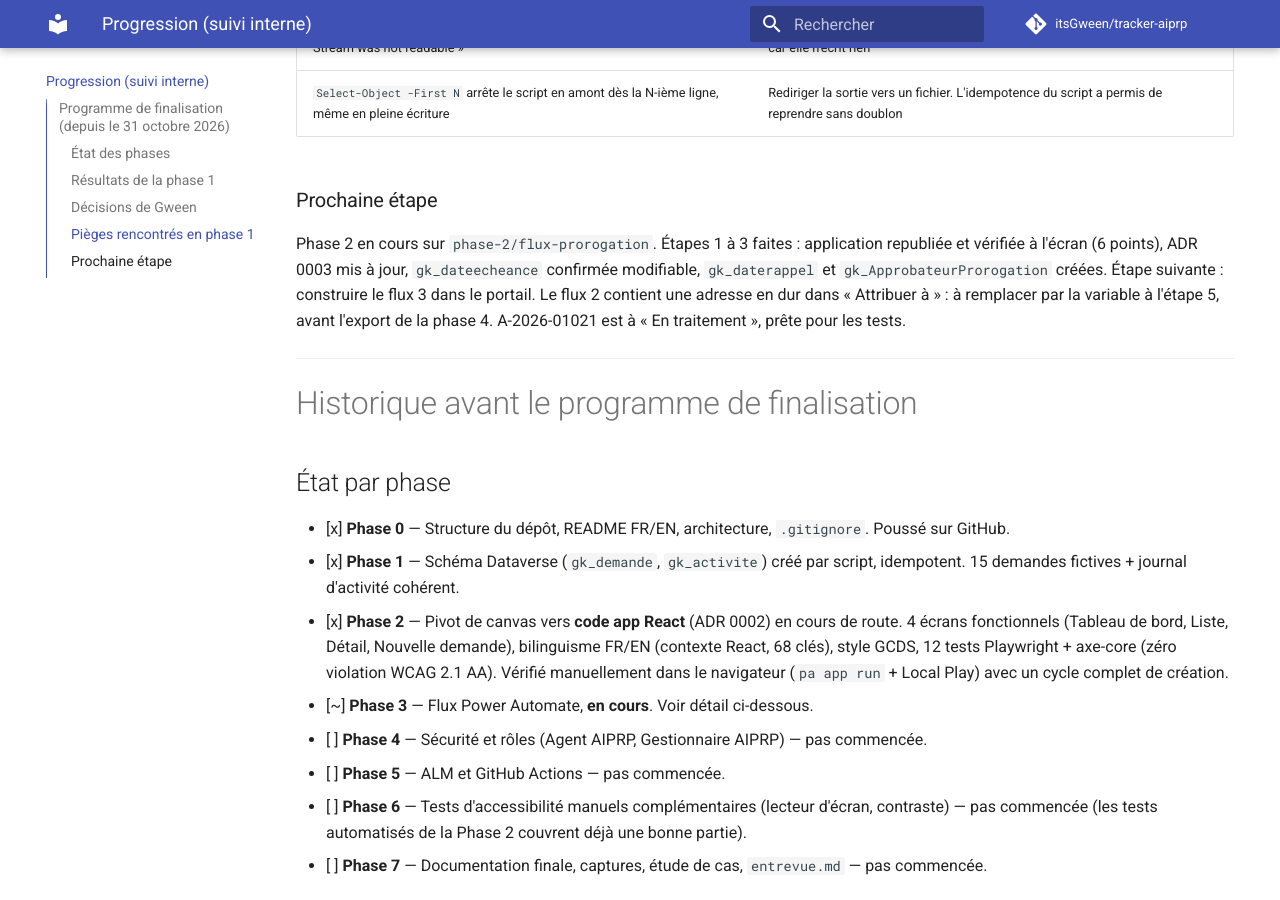
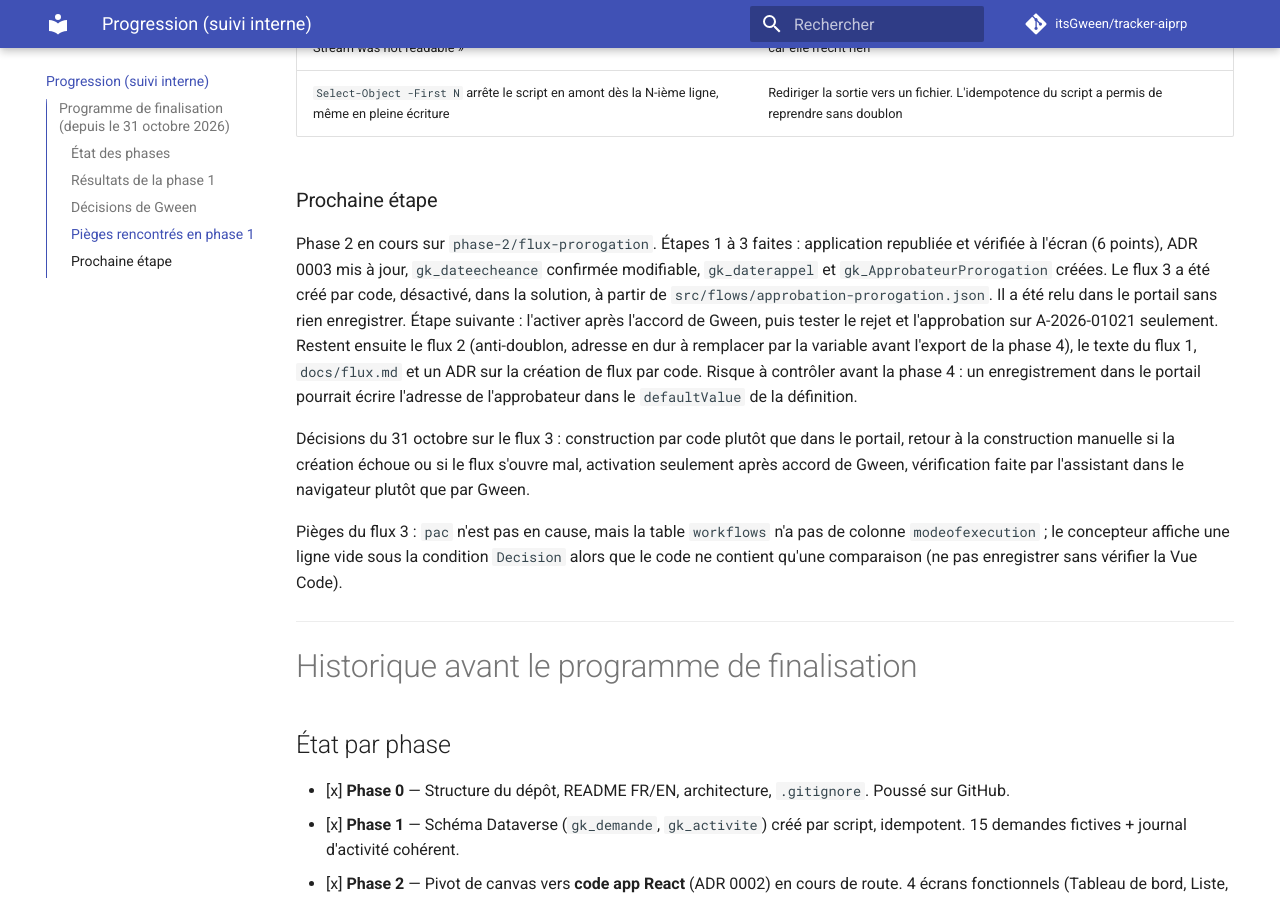
Before and after one commit to itsGween/tracker-aiprp, an MkDocs documentation site: the page built from docs/progression.md, in a window 1280 px wide and 900 px high, scrolled down 3422 px. Built offline with MkDocs 1.6.1 and Material for MkDocs 9.7.7, drawn with Linux system fonts in a browser that asks for light colours; comment, search, counter and statistics services are not loaded.

```diff
--- a/docs/progression.md
+++ b/docs/progression.md
@@ -97,9 +97,21 @@ Correction des données appliquée par `scripts/Repair-DonneesDemo.ps1` et relue
 
 Phase 2 en cours sur `phase-2/flux-prorogation`. Étapes 1 à 3 faites : application republiée et
 vérifiée à l'écran (6 points), ADR 0003 mis à jour, `gk_dateecheance` confirmée modifiable,
-`gk_daterappel` et `gk_ApprobateurProrogation` créées. Étape suivante : construire le flux 3 dans le
-portail. Le flux 2 contient une adresse en dur dans « Attribuer à » : à remplacer par la variable à
-l'étape 5, avant l'export de la phase 4. A-2026-01021 est à « En traitement », prête pour les tests.
+`gk_daterappel` et `gk_ApprobateurProrogation` créées. Le flux 3 a été créé par code, désactivé, dans
+la solution, à partir de `src/flows/approbation-prorogation.json`. Il a été relu dans le portail sans
+rien enregistrer. Étape suivante : l'activer après l'accord de Gween, puis tester le rejet et
+l'approbation sur A-2026-01021 seulement. Restent ensuite le flux 2 (anti-doublon, adresse en dur à
+remplacer par la variable avant l'export de la phase 4), le texte du flux 1, `docs/flux.md` et un
+ADR sur la création de flux par code. Risque à contrôler avant la phase 4 : un enregistrement dans
+le portail pourrait écrire l'adresse de l'approbateur dans le `defaultValue` de la définition.
+
+Décisions du 31 octobre sur le flux 3 : construction par code plutôt que dans le portail, retour à
+la construction manuelle si la création échoue ou si le flux s'ouvre mal, activation seulement après
+accord de Gween, vérification faite par l'assistant dans le navigateur plutôt que par Gween.
+
+Pièges du flux 3 : `pac` n'est pas en cause, mais la table `workflows` n'a pas de colonne
+`modeofexecution` ; le concepteur affiche une ligne vide sous la condition `Decision` alors que le
+code ne contient qu'une comparaison (ne pas enregistrer sans vérifier la Vue Code).
 
 ---
 
```
Also changed, not shown: 2 other files.
